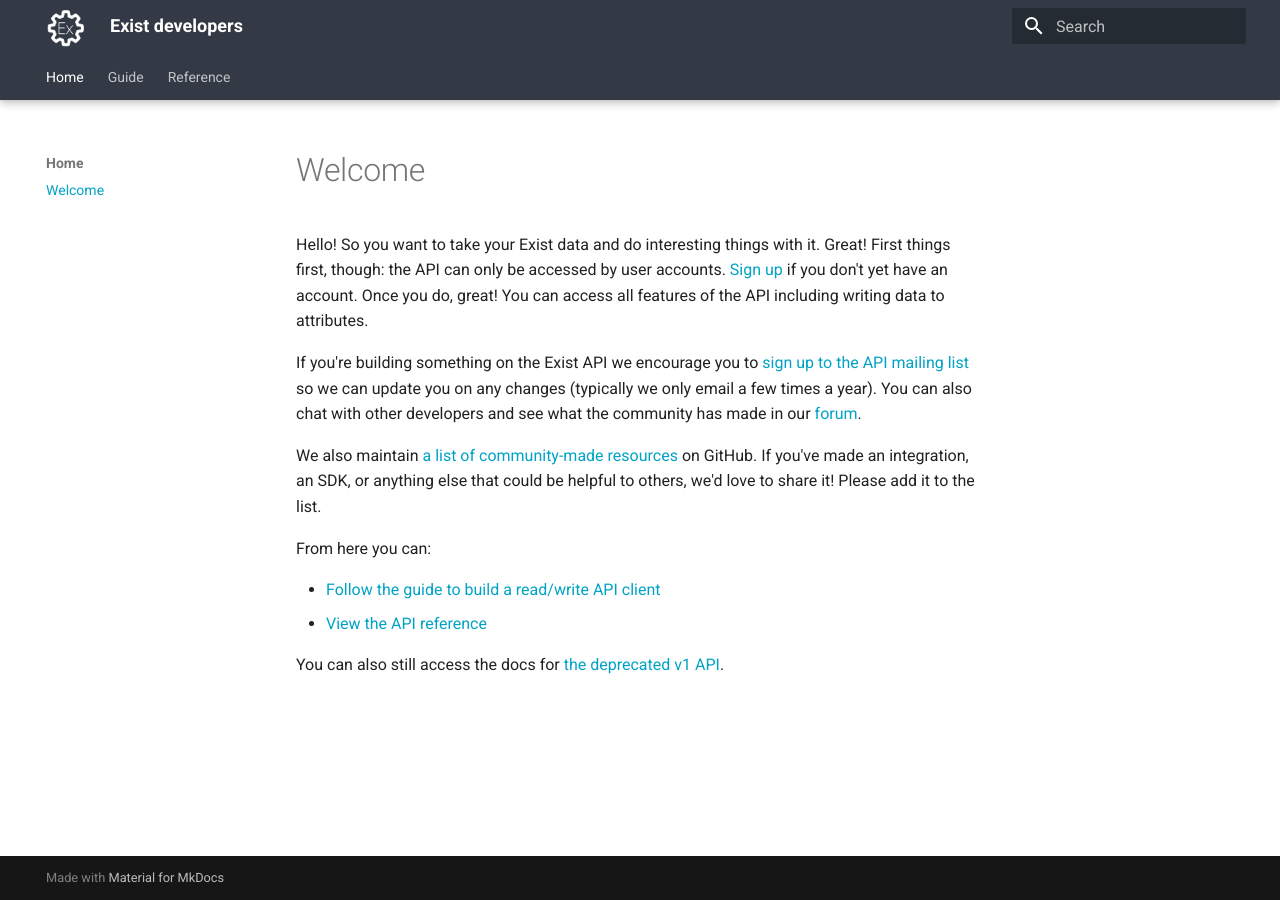
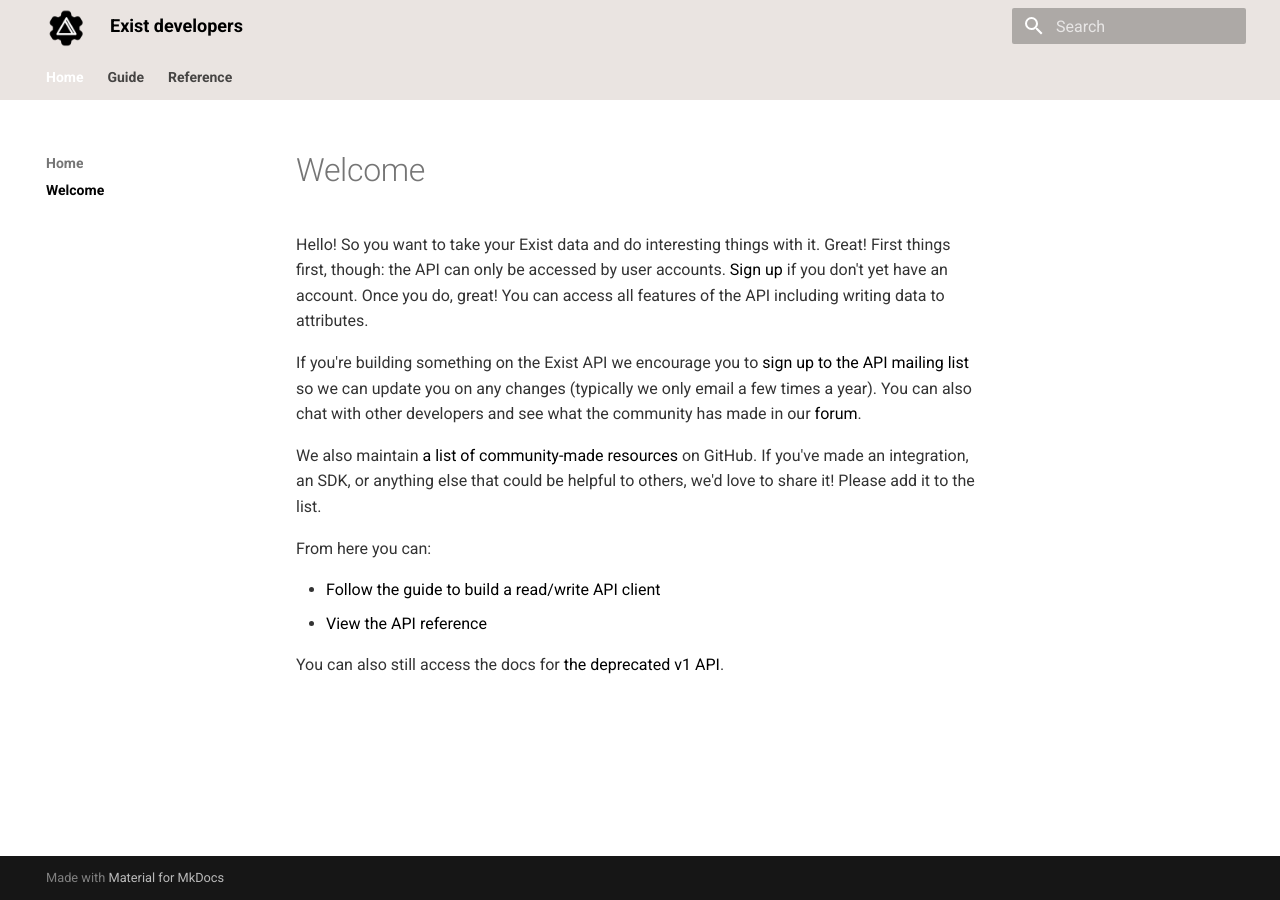
Before and after one commit to hellocodeco/exist-api-docs, an MkDocs documentation site: the page built from docs/index.md, in a window 1280 px wide. Built offline with MkDocs 1.6.1 and Material for MkDocs 9.7.7, drawn with Linux system fonts in a browser that asks for light colours.

Commit message:
update the style to match redesign

```diff
--- a/docs/stylesheets/extra.css
+++ b/docs/stylesheets/extra.css
@@ -1,16 +1,39 @@
 :root {
-    --md-primary-fg-color:#333a45;
-    --md-typeset-a-color: #00a3c6;
+    --md-primary-fg-color:#eae4e1;
+    --md-typeset-a-color: #000;
+    --md-typeset-color: #333;
     --md-accent-fg-color: #00b7e0;
 
+}
 
+.md-header--shadow {
+    box-shadow: none;
 }
+
 .md-typeset a {
-    color: #00a3c6;
+    color: #000;
+}
+
+.md-tabs__link {
+    color: #000;
+    font-weight: bold;
+}
+
+
+a.md-nav__item .md-nav__link {
+    color: #444;
+
 }
 
 .md-nav__item .md-nav__link--active {
-    color: #00a3c6;
+    color: #000;
+    font-weight: bold;
+    text-decoration: none;
+}
+
+
+.md-header {
+    color: #000;
 }
 
 .md-typeset {
```
Also changed, not shown: docs/assets/logo.png.
